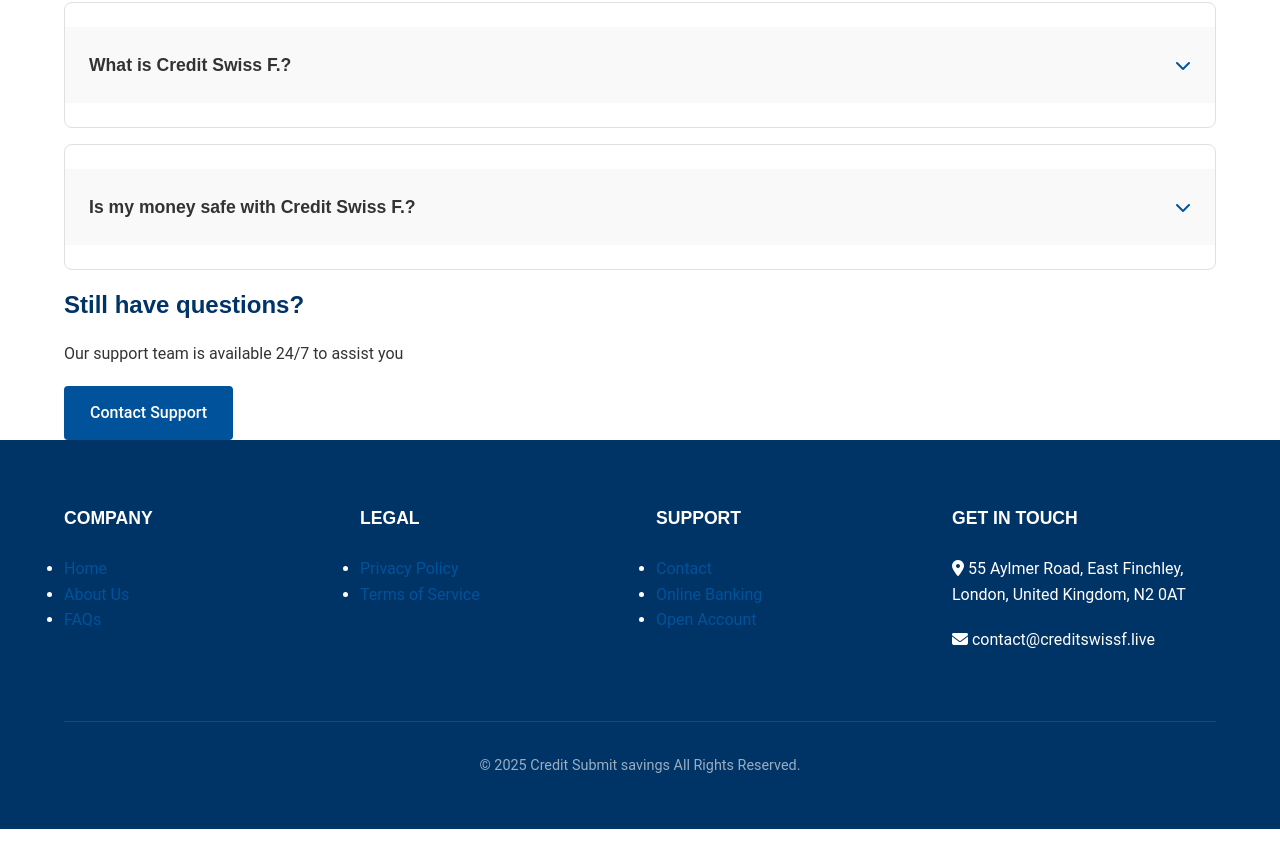
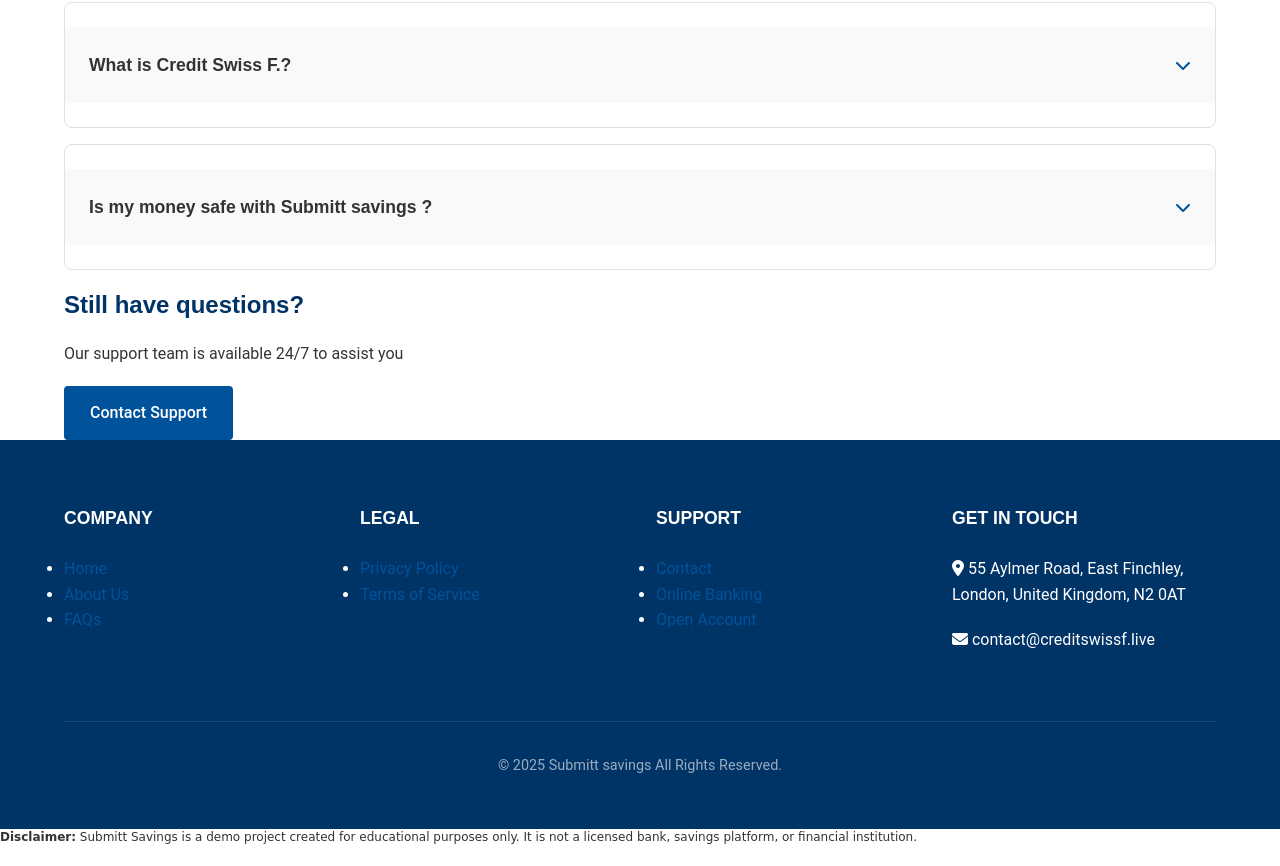
Before and after one commit to Submittreserve/SubmittSavings, a plain HTML site: page faq.html in a window 1280 px wide. Shown: the part 502-1368 px from the top of the page. Before the commit the page ends 1331 px from the top, so only its background shows below. Drawn offline with Linux system fonts and the light colour scheme.

Commit message:
Update faq.html

```diff
--- a/faq.html
+++ b/faq.html
@@ -3,9 +3,10 @@
 <head>
     <meta charset="UTF-8">
     <meta name="viewport" content="width=device-width, initial-scale=1.0">
-    <title>FAQs | Credit Submit savings</title>
+    <title>FAQs | Submitt savings</title>
     <link rel="stylesheet" href="https://cdnjs.cloudflare.com/ajax/libs/font-awesome/6.5.1/css/all.min.css">
     <link rel="stylesheet" href="style.css">
+
 </head>
 <body>
     <header class="main-header">
@@ -58,11 +59,11 @@
 
                         <div class="faq-item">
                             <div class="faq-question">
-                                <h3>Is my money safe with Credit Swiss F.?</h3>
+                                <h3>Is my money safe with Submitt savings ?</h3>
                                 <i class="fas fa-chevron-down"></i>
                             </div>
                             <div class="faq-answer">
-                                <p>Yes, we use bank-level security including 256-bit encryption, two-factor authentication, and regular security audits to ensure your funds and personal information are always protected. All deposits are insured up to £85,000 through our banking partners.</p>
+                                <p>Yes,They are very safe , we use top notch security encriptions </p>
                             </div>
                         </div>
                     </div>
@@ -136,16 +137,20 @@
                 </div>
             </div>
             <div class="footer-bottom">
-                <p>&copy; 2025 Credit Submit savings All Rights Reserved.</p>
+                <p>&copy; 2025  Submitt savings All Rights Reserved.</p>
             </div>
         </div>
     </footer>
 
     <div class="page-transition" id="pageTransition">
         <div class="loader"></div>
-        <div class="loader-text">Loading Credit Submit savings</div>
+        <div class="loader-text">Loading  Submitt savings</div>
     </div>
 
     <script src="script.js"></script>
+    <p style="font-family: cursive; font-size: 12px; line-height: 1.4;">
+  <strong>Disclaimer:</strong> Submitt Savings is a demo project created for educational purposes only.
+  It is not a licensed bank, savings platform, or financial institution.
+</p>
 </body>
 </html>
```
